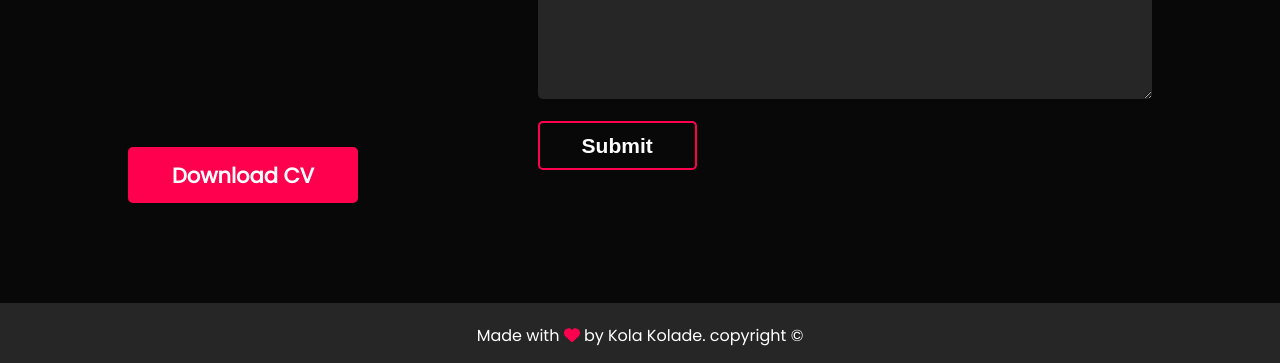
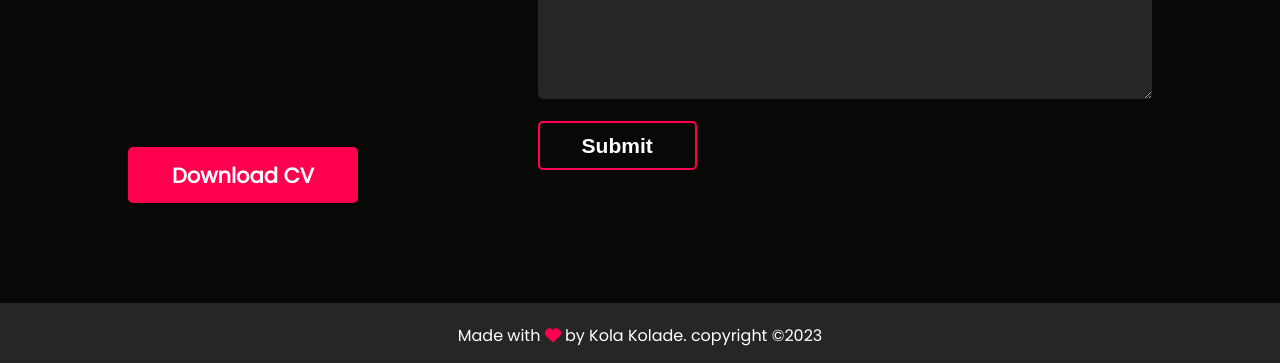
Before and after one commit to kkolade/portfolio, a website built with webpack: page src/index.html in a window 1280 px wide. Shown: the part 2692-3055 px from the top of the page. Built offline with nearby package versions, Linux system fonts and the light colour scheme.

Commit message:
Add function to get current year to footer

```diff
--- a/src/index.html
+++ b/src/index.html
@@ -282,7 +282,7 @@
     <!-- Footer -->
     <section class="footer" id="footer">
       <div class="footer__copyright">
-        <p class="footer__copyright__text">Made with <i class="fa-solid fa-heart"></i> by Kola Kolade. copyright &copy;<span id="year"></span></p>
+        <p class="footer__copyright__text">Made with <i class="fa-solid fa-heart"></i> by Kola Kolade. copyright &copy;<span id="current-year"></span></p>
       </div>
     </section>
     <button class="back-to-top hidden" id="back-to-top">
--- a/src/index.js
+++ b/src/index.js
@@ -42,6 +42,9 @@ const cv = document.querySelector('.contact__cv');
 const contactForm = document.querySelector('form[name="submit-to-google-sheet"]');
 const submitMsg = document.querySelector('#contact__submit__message');
 const scriptURL = 'https://script.google.com/macros/s/AKfycbxOUWFGKbVcjy7kLumS_JEYnZWNYhEPJ3ag6V-iH452237mLNhQ2FyLZkIV4fLU5m1bSA/exec';
+// Footer Date
+const thisYear = new Date().getFullYear();
+const currentYear = document.getElementById('current-year');
 
 // Site logo
 logoDiv.src = heroLogo;
@@ -146,4 +149,6 @@ contactForm.addEventListener('submit', (e) => {
             contactForm.reset();
         });
 });
-// Submit Message
+
+// Footer Date
+currentYear.innerText = thisYear;
```
